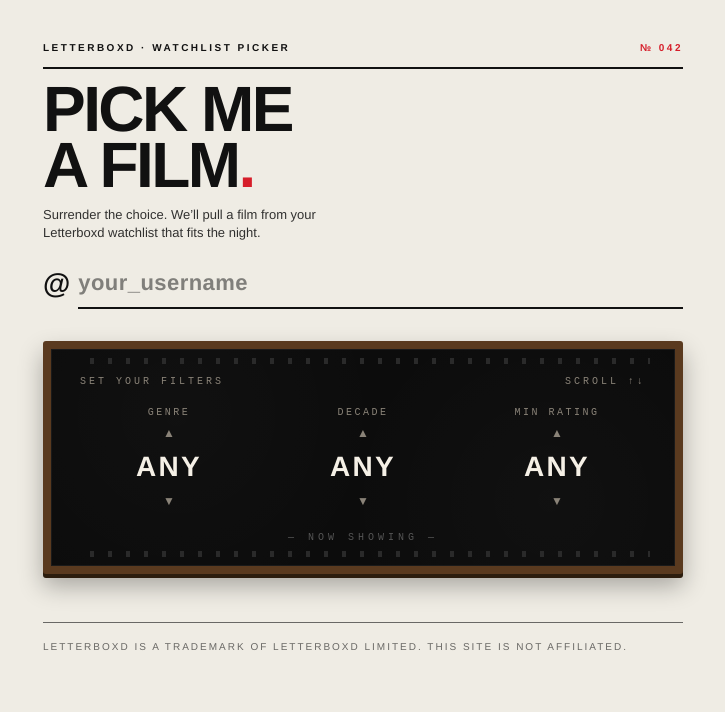
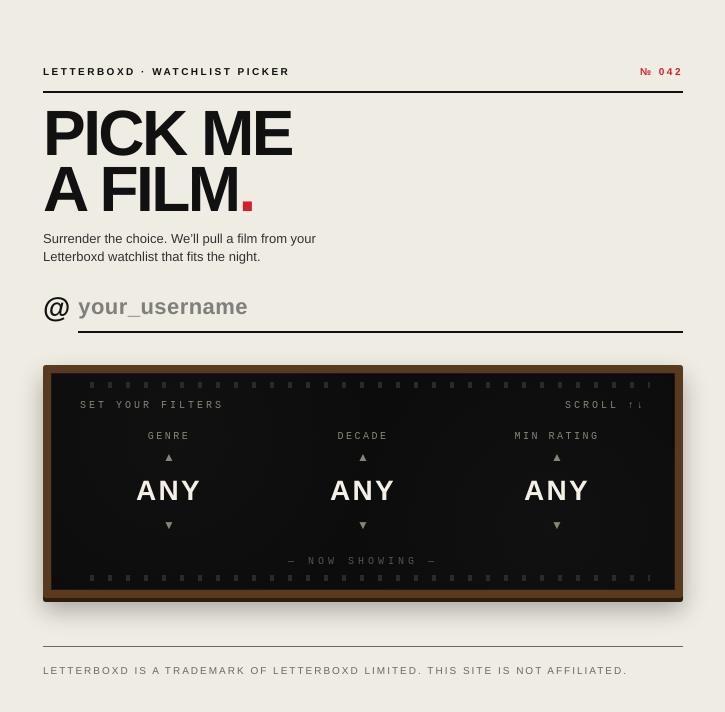
Before and after one commit to aniJani/letterboxd-picker, a Next.js app: page / in a window 1280 px wide. Shown: the top 712 px of the page, without its empty margins (277-1002 px from the left). Built offline with nearby package versions, Linux system fonts and the light colour scheme.

Commit message:
Reserve card margins in all modes so result transition no longer reflows

```diff
--- a/app/page.client.tsx
+++ b/app/page.client.tsx
@@ -167,9 +167,9 @@
         </div>
       )}
       <main
-        className={`max-w-[720px] mx-auto px-5 sm:px-10 py-10 min-h-screen ${
+        className={`max-w-[720px] mx-auto px-5 sm:px-10 py-10 min-h-screen sm:my-6 sm:min-h-[calc(100vh-3rem)] ${
           backdrop
-            ? "bg-[var(--color-paper)]/95 sm:my-6 sm:rounded-sm sm:shadow-[0_30px_80px_rgba(0,0,0,0.4)]"
+            ? "bg-[var(--color-paper)]/95 sm:rounded-sm sm:shadow-[0_30px_80px_rgba(0,0,0,0.4)]"
             : ""
         }`}
         style={
```
